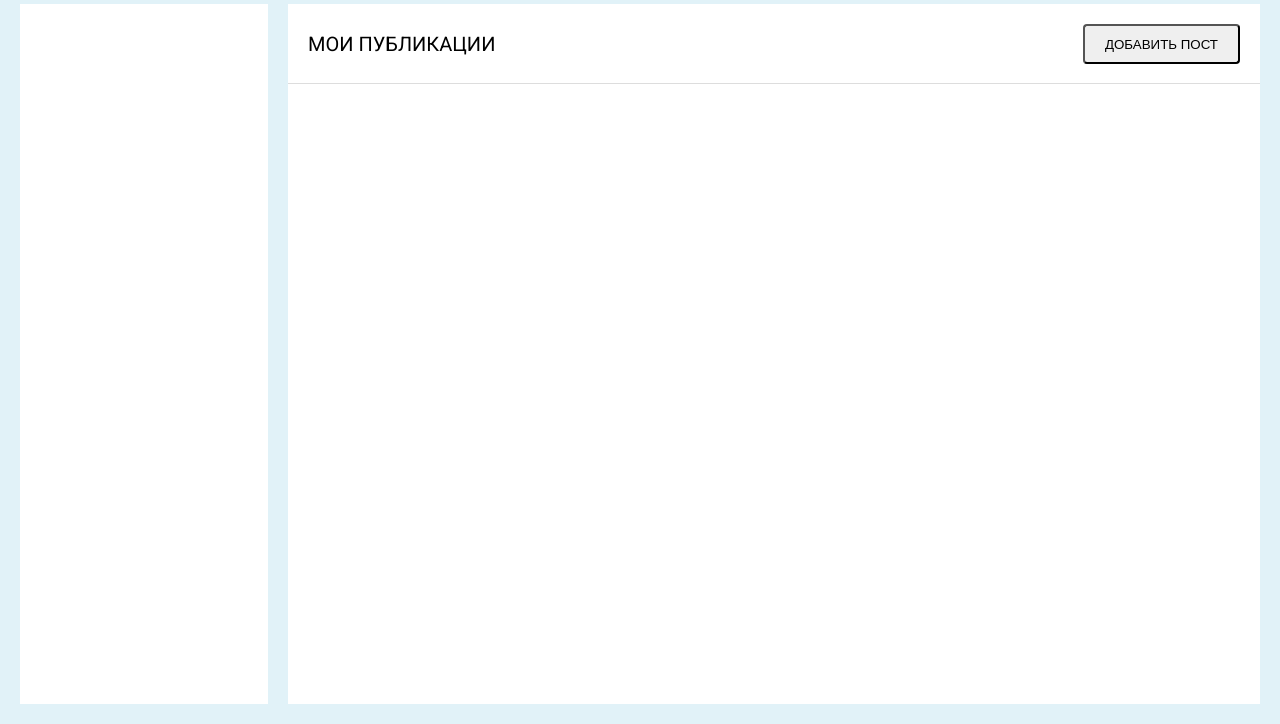
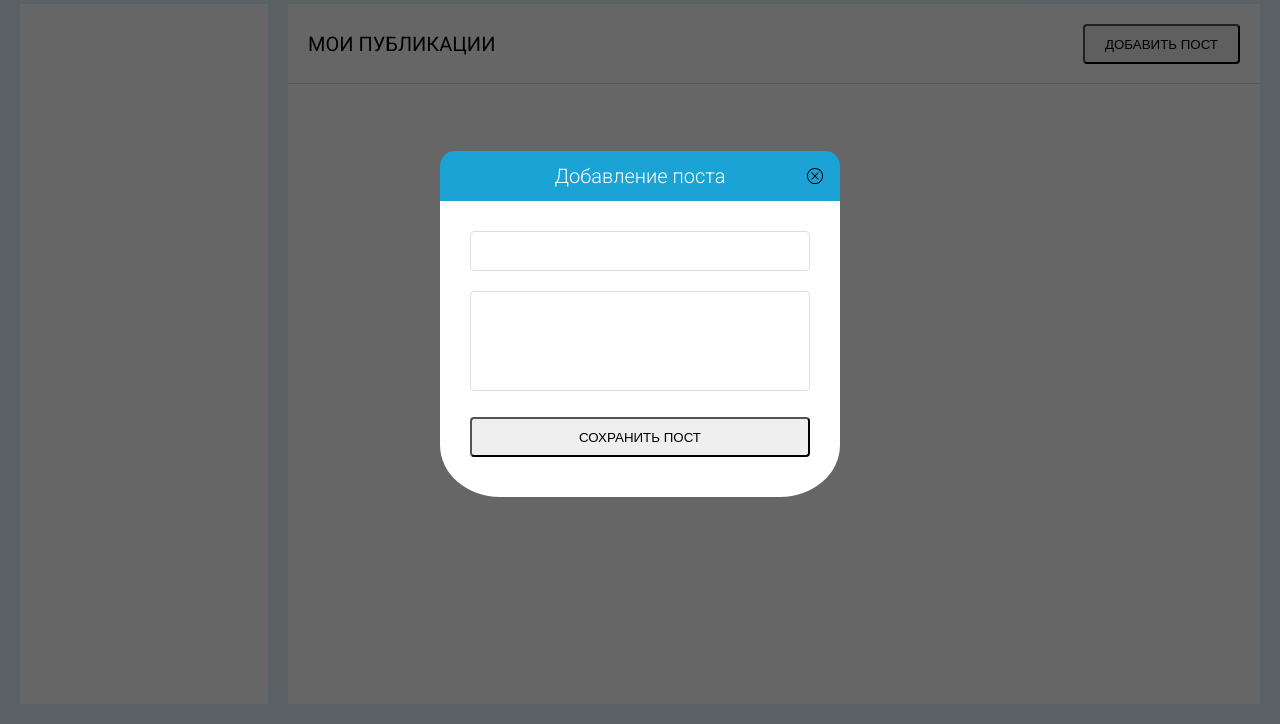
Before and after one commit to adletb/blog, a website: page public/index.html in a window 1280 px wide. Both pictures are taken after a click on the button "ДОБАВИТЬ ПОСТ". Shown: the part 76-800 px from the top of the page. Drawn offline with Linux system fonts and the light colour scheme; no server answers.

Commit message:
Add modal box for add blog

```diff
--- a/public/index.html
+++ b/public/index.html
@@ -38,7 +38,7 @@
 		    <div class="block lg">
 		        <div class="block-title">
 		              Мои публикации
-		          <button class="button button-righted">
+		          <button class="button button-righted" ng-click="vm.addModal=true">
 								 Добавить пост
 							</button>
 		        </div>
@@ -66,8 +66,34 @@
 							</span>
 						</div>
 					</div>
+					<div class="modal" ng-if="vm.addModal">
+						<div class="modal-backdrop" ng-click="vm.addModal=false">
+						</div>
+						<div class="modal-inner">
+								<div class="modal-close" ng-click="vm.addModal=false">
+									<img src="images/cancel.svg">
+								</div>
+								<div class="modal-title" >
+									Добавление поста
+								</div>
+								<div class="modal-form">
+									<form ng-submit="vm.saveBlog()">
+										<div class="form-field">
+											<input type="text" class="input" ng-model="vm.title">
+										</div>
+										<div class="form-field">
+												<textarea class="input textarea" ng-model="vm.description">
+												</textarea>
+										</div>
+										<div class="form-field">
+											<button class="button" type="submit">Сохранить пост</button>
+										</div>
+									</form>
+								</div>
+						</div>
+					</div>
 		    </div>
-		 </main>
+		 </div>
 
 
 	<script src="js/vendor/ng.min.js"></script>
```
